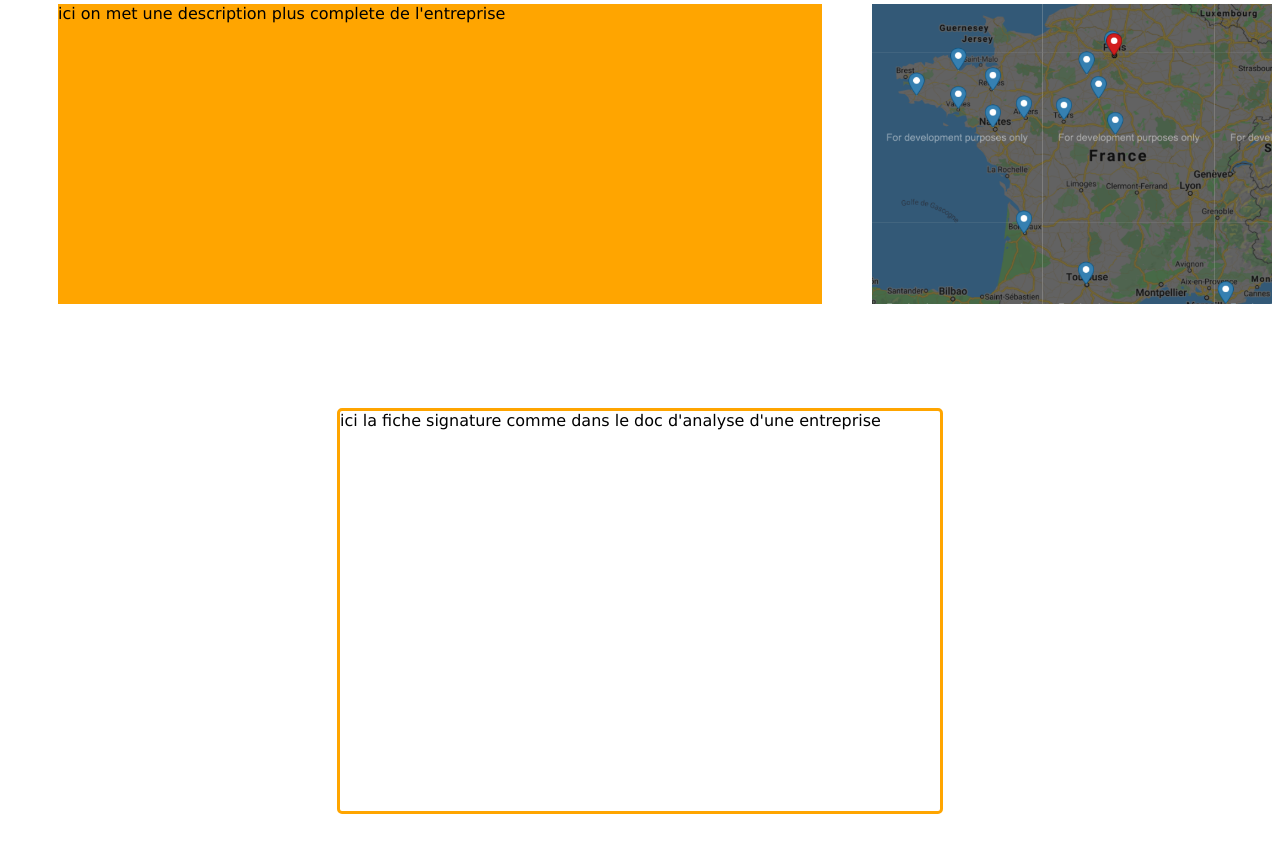
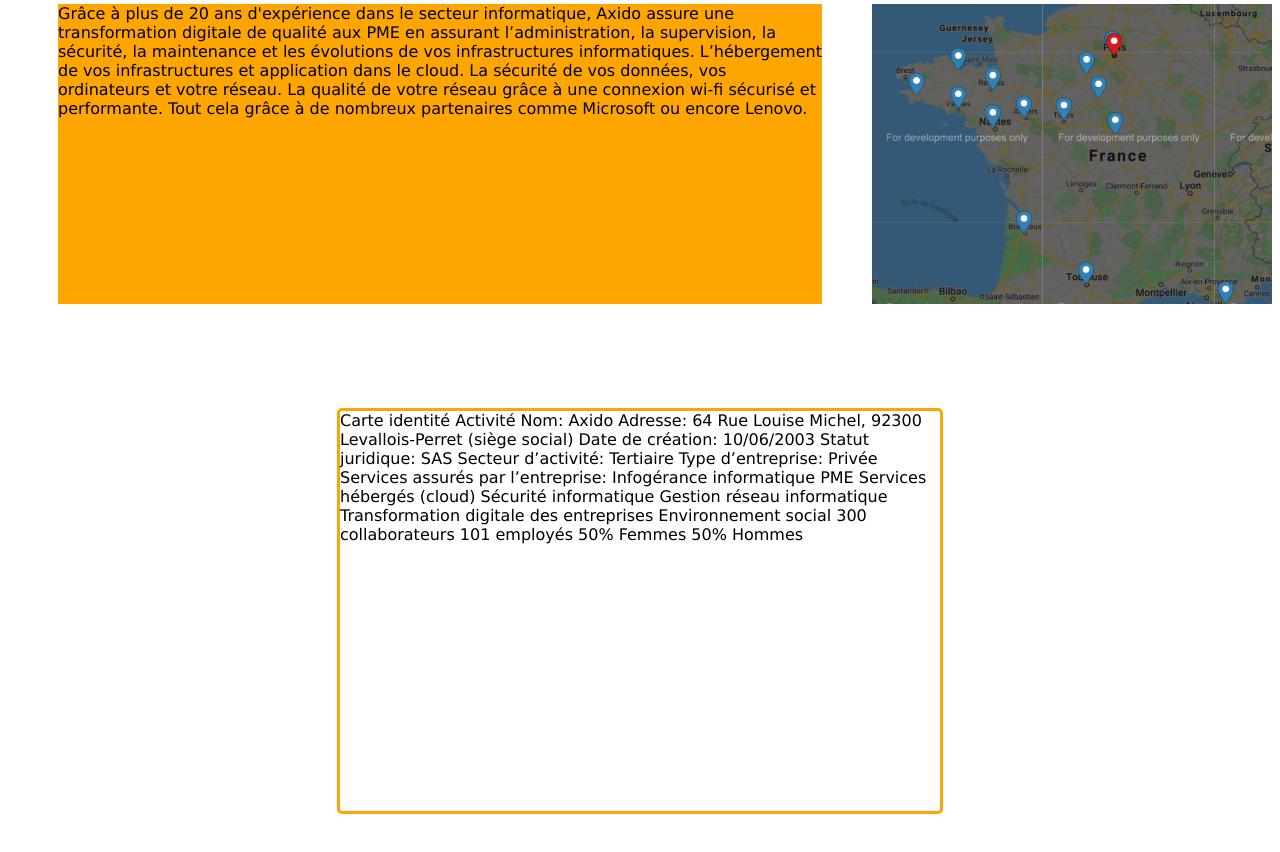
Before and after one commit to aurelienGUILLOU/Axido, a plain HTML site: page proj/acceuil.html in a window 1280 px wide. Shown: the part 492-1344 px from the top of the page. Drawn offline with Linux system fonts and the light colour scheme.

Commit message:
Update acceuil.html

```diff
--- a/proj/acceuil.html
+++ b/proj/acceuil.html
@@ -25,18 +25,41 @@
     </div>
     <div class="contenu">
         <div class="resume">
-            ici on met une presentation rapide (du style nom prenom adresse classe tout le tralala) de l'entreprise
+            Axido est une SAS (Société par actions simplifiée) de services informatiques créée le 10/06/2003. Son siège social se situe au 64 rue Louis Michel à Levallois-Perret 92300 et 12 agences sont installées dans le centre et l’ouest de la France. L’entreprise compte au total entre 270 et 300 collaborateurs dont 101 employés composés à 50% de femmes et 50% d’hommes. La société fait de la programmation et gestion d’installations informatiques.
         </div>
         <div class="prof">
             <div class="prez">
-                ici on met une description plus complete de l'entreprise
+                Grâce à plus de 20 ans d'expérience dans le secteur informatique, Axido assure une transformation digitale de qualité aux PME en assurant l’administration, la supervision, la sécurité, la maintenance et les évolutions de vos infrastructures informatiques. L’hébergement de vos infrastructures et application dans le cloud. La sécurité de vos données, vos ordinateurs et votre réseau. La qualité de votre réseau grâce à une connexion wi-fi sécurisé et performante. Tout cela grâce à de nombreux partenaires comme Microsoft ou encore Lenovo.
             </div>
             <div class="image">
                 <img src="agence.PNG" width="400px" height="300px">
             </div>
         </div>
         <div class="signature">
-            ici la fiche signature comme dans le doc d'analyse d'une entreprise
+            Carte identité
+Activité
+Nom: Axido
+Adresse: 64 Rue Louise Michel, 92300 Levallois-Perret (siège social)
+Date de création: 10/06/2003
+Statut juridique: SAS
+Secteur d’activité: Tertiaire
+Type d’entreprise: Privée
+Services assurés par l’entreprise:
+Infogérance informatique PME
+Services hébergés (cloud)
+Sécurité informatique
+Gestion réseau informatique
+Transformation digitale des entreprises
+Environnement social
+
+
+300 collaborateurs
+101 employés
+50% Femmes 50% Hommes
+
+
+
+
         </div>
 
     </div>
```
